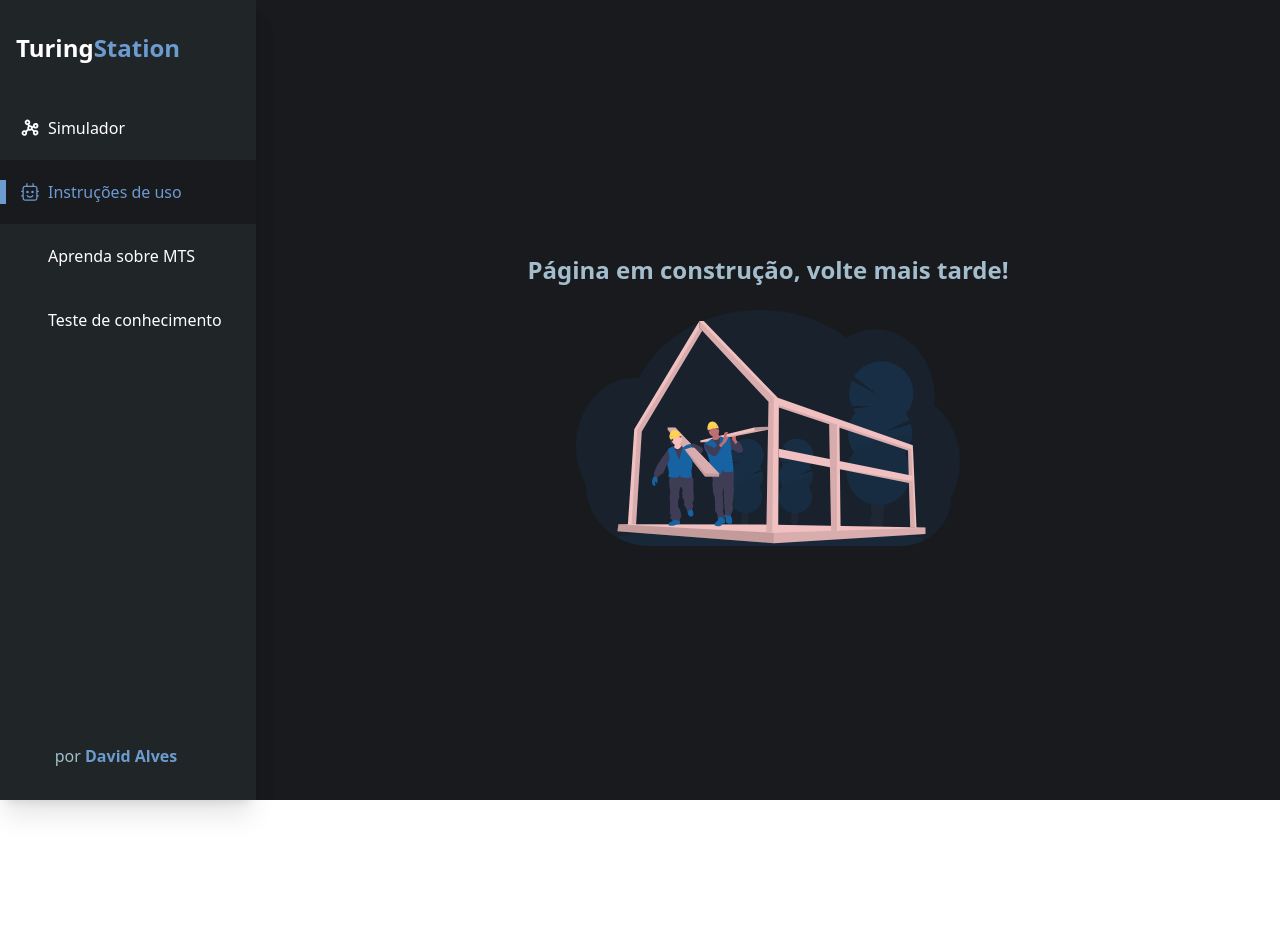
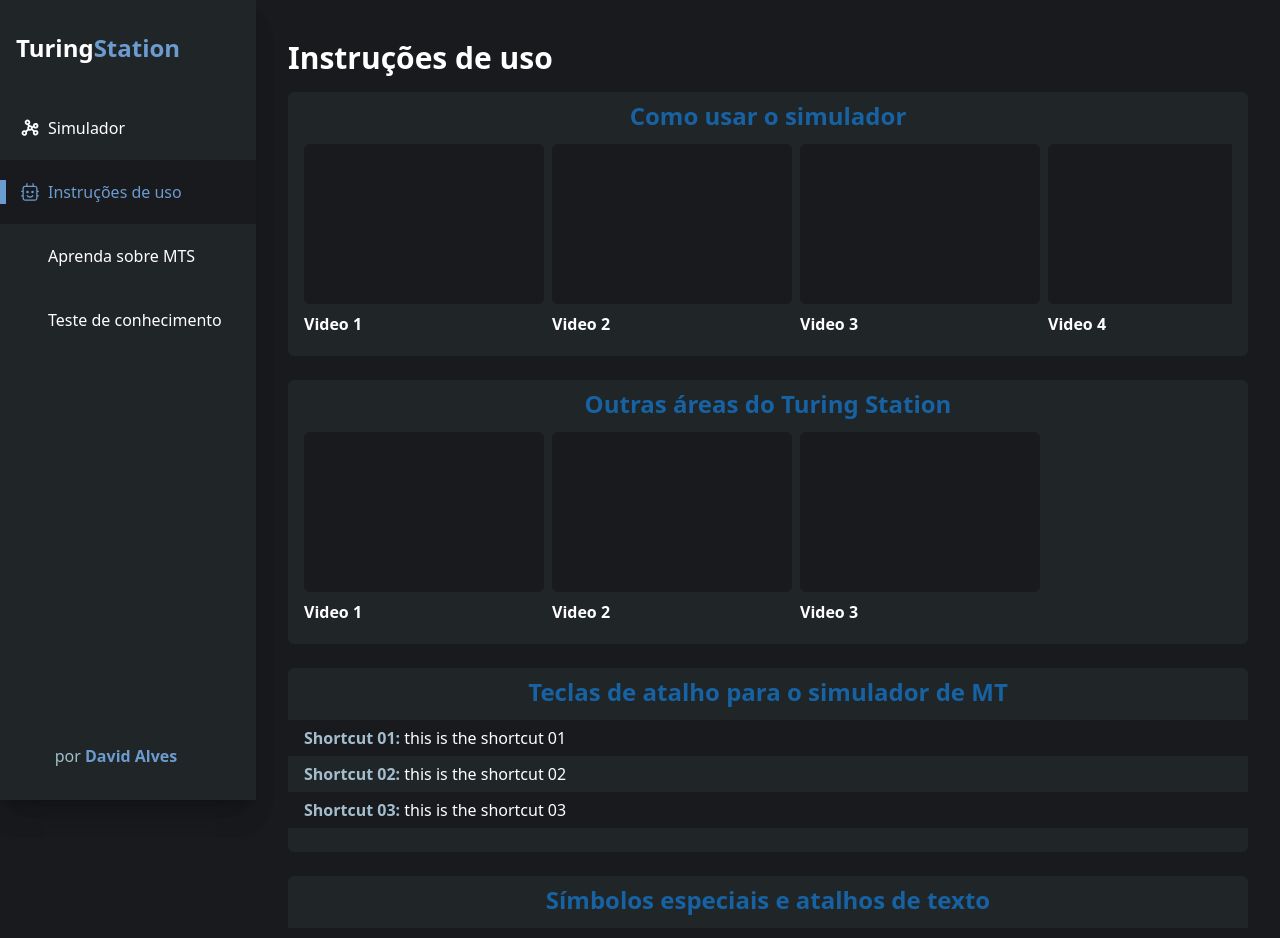
Before and after one commit to dev-david-alves/turing-station, a React (Vite) app: page /turing-station/como-utilizar in a window 1280 px wide. Shown: the top 938 px of the page. Before the commit the page ends 800 px from the top, so only its background shows below. Built offline with nearby package versions, Linux system fonts and the light colour scheme; some icons are missing; the HTML template or start-up script is replaced by a standard one.

Commit message:
New pages added.

```diff
--- /dev/null
+++ b/src/components/TipCards.jsx
@@ -0,0 +1,32 @@
+import React from "react";
+import { cn } from "../utils/cn";
+
+const Card = ({ title, tip, className }) => {
+  return (
+    <li className={cn("flex items-center px-4 py-1.5", className)}>
+      <span className="text-md font-semibold text-darkVariant">
+        {title} <span className="font-normal text-white">{tip}</span>
+      </span>
+    </li>
+  );
+};
+
+function TipCards({ title, tipList }) {
+  return (
+    <div className="flex w-full flex-col items-center justify-center gap-3 rounded-md bg-main pb-3 pt-2">
+      <h2 className="px-4 text-xl font-bold text-primary sm:text-2xl">{title}</h2>
+      <ul className="max-h-40 w-full items-center overflow-y-auto pb-3">
+        {tipList.map((item, index) => (
+          <Card
+            key={item.title}
+            title={item.title}
+            tip={item.tip}
+            className={index % 2 === 0 ? "bg-background" : "bg-main"}
+          />
+        ))}
+      </ul>
+    </div>
+  );
+}
+
+export default TipCards;
--- /dev/null
+++ b/src/components/VideoCards.jsx
@@ -0,0 +1,25 @@
+import React from "react";
+
+const Card = ({ title }) => {
+  return (
+    <div className="flex flex-col gap-2">
+      <div className="h-[160px] w-[240px] rounded-md bg-background"></div>
+      <span className="text-md font-semibold text-white">{title}</span>
+    </div>
+  );
+};
+
+function VideoCards({ title, videoList }) {
+  return (
+    <div className="flex w-full flex-col items-center justify-center gap-3 rounded-md bg-main px-4 pb-3 pt-2">
+      <h2 className="text-xl font-bold text-primary sm:text-2xl">{title}</h2>
+      <div className="flex w-full items-center gap-2 overflow-x-auto pb-2">
+        {videoList.map((item) => (
+          <Card key={item.title} title={item.title} />
+        ))}
+      </div>
+    </div>
+  );
+}
+
+export default VideoCards;
--- a/src/pages/howToUse.jsx
+++ b/src/pages/howToUse.jsx
@@ -1,12 +1,86 @@
-import UnderConstruction from "/assets/under-construction.svg";
+import TipCards from "../components/TipCards";
+import VideoCards from "../components/VideoCards";
+import { cn } from "../utils/cn";
+
+const howToUseTheSimulator = [
+  {
+    title: "Video 1",
+  },
+  {
+    title: "Video 2",
+  },
+  {
+    title: "Video 3",
+  },
+  {
+    title: "Video 4",
+  },
+  {
+    title: "Video 5",
+  },
+  {
+    title: "Video 6",
+  },
+];
+
+const otherVideos = [
+  {
+    title: "Video 1",
+  },
+  {
+    title: "Video 2",
+  },
+  {
+    title: "Video 3",
+  },
+];
+
+const shortcuts = [
+  {
+    title: "Shortcut 01:",
+    tip: "this is the shortcut 01",
+  },
+  {
+    title: "Shortcut 02:",
+    tip: "this is the shortcut 02",
+  },
+  {
+    title: "Shortcut 03:",
+    tip: "this is the shortcut 03",
+  },
+];
+
+const especialSymbols = [
+  {
+    title: "Symbol 01:",
+    tip: "this is the symbol 01",
+  },
+  {
+    title: "Symbol 02:",
+    tip: "this is the symbol 02",
+  },
+  {
+    title: "Symbol 03:",
+    tip: "this is the symbol 03",
+  },
+];
 
 function howToUse() {
   return (
-    <div className="flex min-h-full w-full flex-grow flex-col items-center justify-center gap-6">
-      <p className="text-center text-lg font-semibold text-darkVariant sm:text-2xl">
-        Página em construção, volte mais tarde!
-      </p>
-      <img src={UnderConstruction} alt="Under Construction" className="w-1/2 min-w-40 max-w-96" />
+    <div className={cn("flex min-h-full w-full flex-grow flex-col gap-4 px-4 sm:px-8")}>
+      <div className="flex w-full items-center justify-between px-4 sm:px-0">
+        <h1 className="text-center text-3xl font-bold text-white">Instruções de uso</h1>
+      </div>
+
+      <div className="flex min-h-full w-full flex-grow flex-col items-center gap-6">
+        <VideoCards title="Como usar o simulador" videoList={howToUseTheSimulator} />
+
+        <VideoCards title="Outras áreas do Turing Station" videoList={otherVideos} />
+
+        <TipCards title="Teclas de atalho para o simulador de MT" tipList={shortcuts} />
+
+        <TipCards title="Símbolos especiais e atalhos de texto" tipList={especialSymbols} />
+      </div>
     </div>
   );
 }
--- a/src/pages/learnAboutTM.jsx
+++ b/src/pages/learnAboutTM.jsx
@@ -1,12 +1,71 @@
-import UnderConstruction from "/assets/under-construction.svg";
+import TipCards from "../components/TipCards";
+import VideoCards from "../components/VideoCards";
+import { cn } from "../utils/cn";
+
+const howToUseTheSimulator = [
+  {
+    title: "Video 1",
+  },
+  {
+    title: "Video 2",
+  },
+  {
+    title: "Video 3",
+  },
+  {
+    title: "Video 4",
+  },
+  {
+    title: "Video 5",
+  },
+  {
+    title: "Video 6",
+  },
+];
+
+const otherVideos = [
+  {
+    title: "Video 1",
+  },
+  {
+    title: "Video 2",
+  },
+  {
+    title: "Video 3",
+  },
+];
+
+const shortcuts = [
+  {
+    title: "Article 01:",
+    tip: "this is the article 01",
+  },
+  {
+    title: "Article 02:",
+    tip: "this is the article 02",
+  },
+  {
+    title: "Article 03:",
+    tip: "this is the article 03",
+  },
+];
 
 function LearnAboutTM() {
   return (
-    <div className="flex min-h-full w-full flex-grow flex-col items-center justify-center gap-6">
-      <p className="text-center text-lg font-semibold text-darkVariant sm:text-2xl">
-        Página em construção, volte mais tarde!
-      </p>
-      <img src={UnderConstruction} alt="Under Construction" className="w-1/2 min-w-40 max-w-96" />
+    <div className={cn("flex min-h-full w-full flex-grow flex-col gap-4 px-4 sm:px-8")}>
+      <div className="flex w-full items-center justify-between px-4 sm:px-0">
+        <h1 className="text-center text-3xl font-bold text-white">Aprenda sobre Máquinas de Turing</h1>
+      </div>
+
+      <div className="flex min-h-full w-full flex-grow flex-col items-center gap-6">
+        <VideoCards title="Máquinas de Turing" videoList={howToUseTheSimulator} />
+
+        <VideoCards title="Variantes de Máquinas de Turing" videoList={otherVideos} />
+
+        <VideoCards title="Resolução de questões" videoList={otherVideos} />
+
+        <TipCards title="Artigos relacionados" tipList={shortcuts} />
+      </div>
     </div>
   );
 }
```
